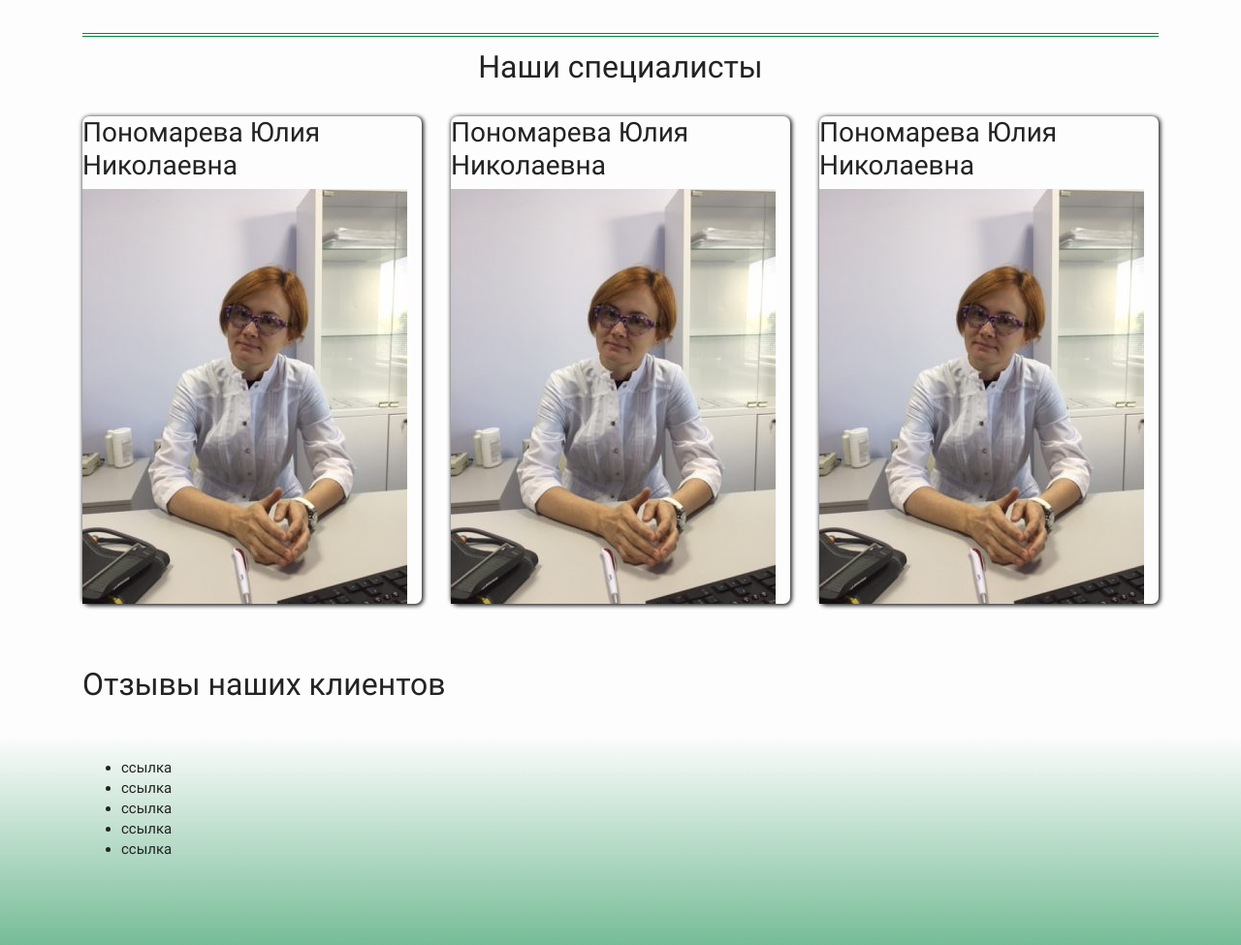
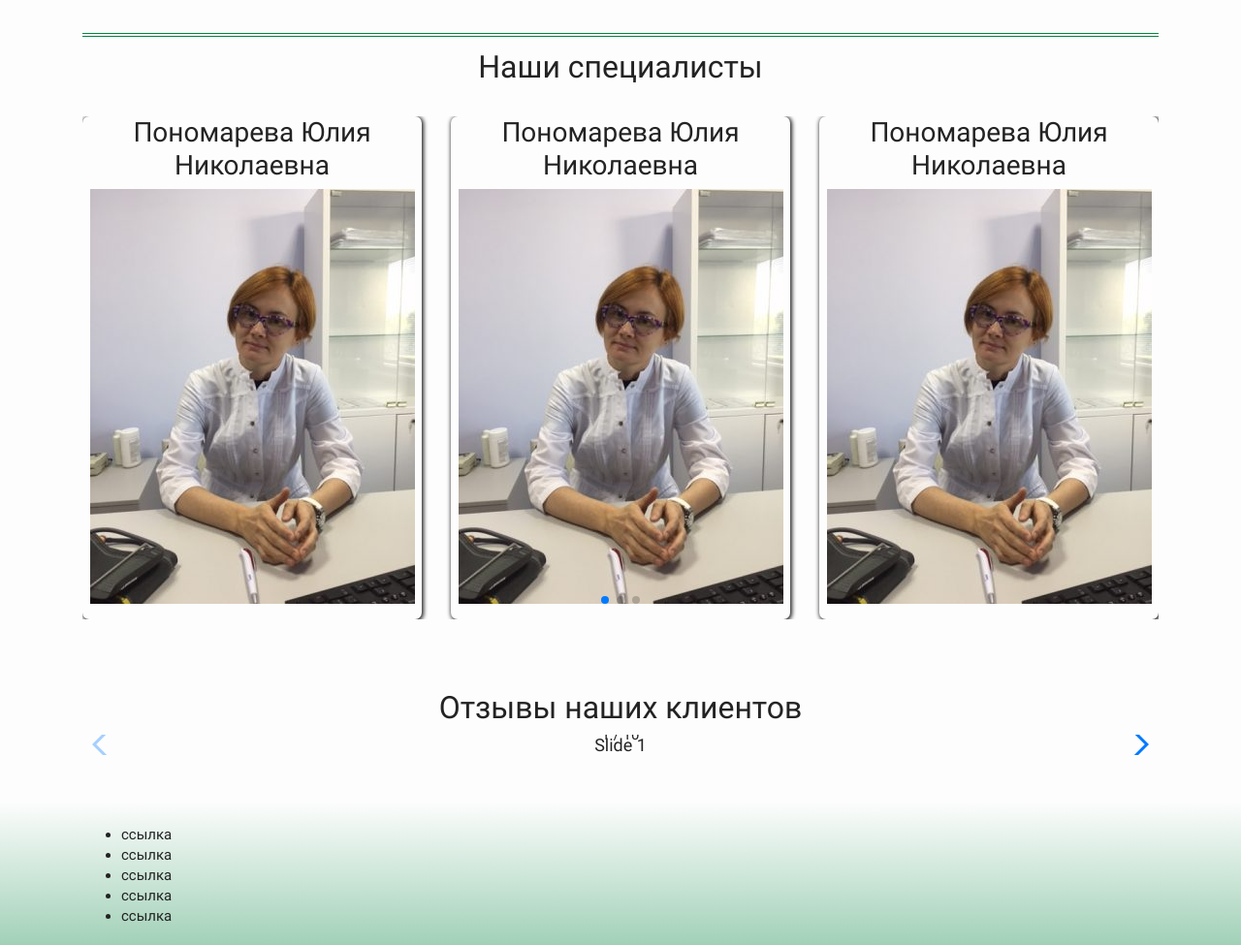
Before and after one commit to hramn1/glav-tent, a website: page index.html in a window 1280 px wide. Shown: the part 2520-3495 px from the top of the page at 97% size. Drawn offline with nearby package versions, Linux system fonts and the light colour scheme; files that its build step writes are made by us from their sources.

Commit message:
правки

```diff
--- a/index.html
+++ b/index.html
@@ -224,23 +224,38 @@
   </section>
   <section class="doctor py-5">
     <div class="container">
-      <h2 class="doctor__title text-center py-4">Наши специалисты      </h2>
-        <div class="row">
-          <div class="col-md-4">
+      <h2 class="doctor__title text-center py-4">Наши специалисты</h2>
+      <div class="swiper-container">
+        <div class="swiper-wrapper">
+          <div class="swiper-slide">
             <div class="doctor-widget">
               <h3 class="doctor-widget__title">Пономарева Юлия Николаевна</h3>
               <img src="/img/ponamereva.jpg" class="doctor-widget__img" alt="">
               <p class="doctor-widget__text"></p>
             </div>
           </div>
-          <div class="col-md-4">
+          <div class="swiper-slide">
             <div class="doctor-widget">
               <h3 class="doctor-widget__title">Пономарева Юлия Николаевна</h3>
               <img src="/img/ponamereva.jpg" class="doctor-widget__img" alt="">
               <p class="doctor-widget__text"></p>
             </div>
           </div>
-          <div class="col-md-4">
+          <div class="swiper-slide">
+            <div class="doctor-widget">
+              <h3 class="doctor-widget__title">Пономарева Юлия Николаевна</h3>
+              <img src="/img/ponamereva.jpg" class="doctor-widget__img" alt="">
+              <p class="doctor-widget__text"></p>
+            </div>
+          </div>
+          <div class="swiper-slide">
+            <div class="doctor-widget">
+              <h3 class="doctor-widget__title">Пономарева Юлия Николаевна</h3>
+              <img src="/img/ponamereva.jpg" class="doctor-widget__img" alt="">
+              <p class="doctor-widget__text"></p>
+            </div>
+          </div>
+          <div class="swiper-slide">
             <div class="doctor-widget">
               <h3 class="doctor-widget__title">Пономарева Юлия Николаевна</h3>
               <img src="/img/ponamereva.jpg" class="doctor-widget__img" alt="">
@@ -248,13 +263,33 @@
             </div>
           </div>
         </div>
-
+        <div class="swiper-pagination"></div>
+      </div>
     </div>
-
   </section>
-  <section class="testimonials">
+  <section class="testimonials py-4 text-center">
     <div class="container">
       <h2 class="testimonials__title">Отзывы наших клиентов</h2>
+      <!-- Swiper -->
+<div class="swiper-container">
+  <div class="swiper-wrapper">
+    <div class="swiper-slide">Slide 1</div>
+    <div class="swiper-slide">Slide 2</div>
+    <div class="swiper-slide">Slide 3</div>
+    <div class="swiper-slide">Slide 4</div>
+    <div class="swiper-slide">Slide 5</div>
+    <div class="swiper-slide">Slide 6</div>
+    <div class="swiper-slide">Slide 7</div>
+    <div class="swiper-slide">Slide 8</div>
+    <div class="swiper-slide">Slide 9</div>
+    <div class="swiper-slide">Slide 10</div>
+  </div>
+  <!-- Add Pagination -->
+  <div class="swiper-pagination"></div>
+  <!-- Add Arrows -->
+  <div class="swiper-button-next"></div>
+  <div class="swiper-button-prev"></div>
+</div>
     </div>
   </section>
 </main>
--- a/js/script.js
+++ b/js/script.js
@@ -31,3 +31,21 @@ var swiperClinica = new Swiper('.slider-clinica .swiper-container', {
     el: '.swiper-pagination',
   },
 });
+var swiperDoctor = new Swiper('.doctor .swiper-container', {
+  slidesPerView: 3,
+  spaceBetween: 30,
+  pagination: {
+    el: '.swiper-pagination',
+    clickable: true,
+  },
+});
+var swiperTestimionals = new Swiper('.testimonials .swiper-container', {
+  pagination: {
+    el: '.swiper-pagination',
+    type: 'fraction',
+  },
+  navigation: {
+    nextEl: '.swiper-button-next',
+    prevEl: '.swiper-button-prev',
+  },
+});
--- a/sass/blocks/main.scss
+++ b/sass/blocks/main.scss
@@ -96,3 +96,48 @@
   box-shadow: 1px 1px 4px 1px $black;
   border-radius: 7px;
 }
+.doctor .swiper-container {
+  width: 100%;
+  height: 100%;
+}
+.doctor .swiper-slide {
+  text-align: center;
+  font-size: 18px;
+  background: $white;
+  /* Center slide text vertically */
+  display: -webkit-box;
+  display: -ms-flexbox;
+  display: -webkit-flex;
+  display: flex;
+  -webkit-box-pack: center;
+  -ms-flex-pack: center;
+  -webkit-justify-content: center;
+  justify-content: center;
+  -webkit-box-align: center;
+  -ms-flex-align: center;
+  -webkit-align-items: center;
+  align-items: center;
+}
+.testimonials .swiper-container {
+      width: 100%;
+      height: 100%;
+    }
+
+.testimonials .swiper-slide {
+      text-align: center;
+      font-size: 18px;
+      background: $white;
+      /* Center slide text vertically */
+      display: -webkit-box;
+      display: -ms-flexbox;
+      display: -webkit-flex;
+      display: flex;
+      -webkit-box-pack: center;
+      -ms-flex-pack: center;
+      -webkit-justify-content: center;
+      justify-content: center;
+      -webkit-box-align: center;
+      -ms-flex-align: center;
+      -webkit-align-items: center;
+      align-items: center;
+    }
```
